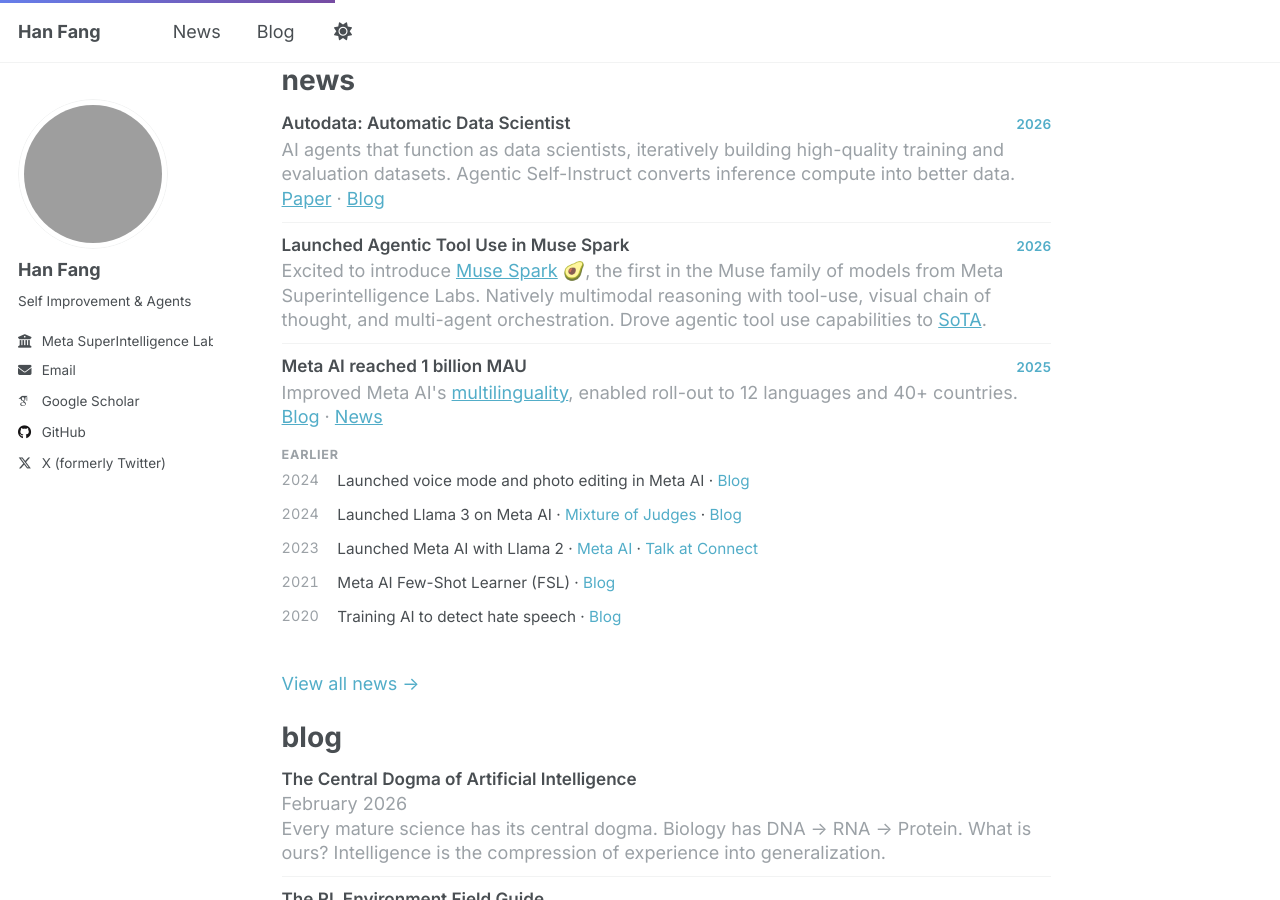
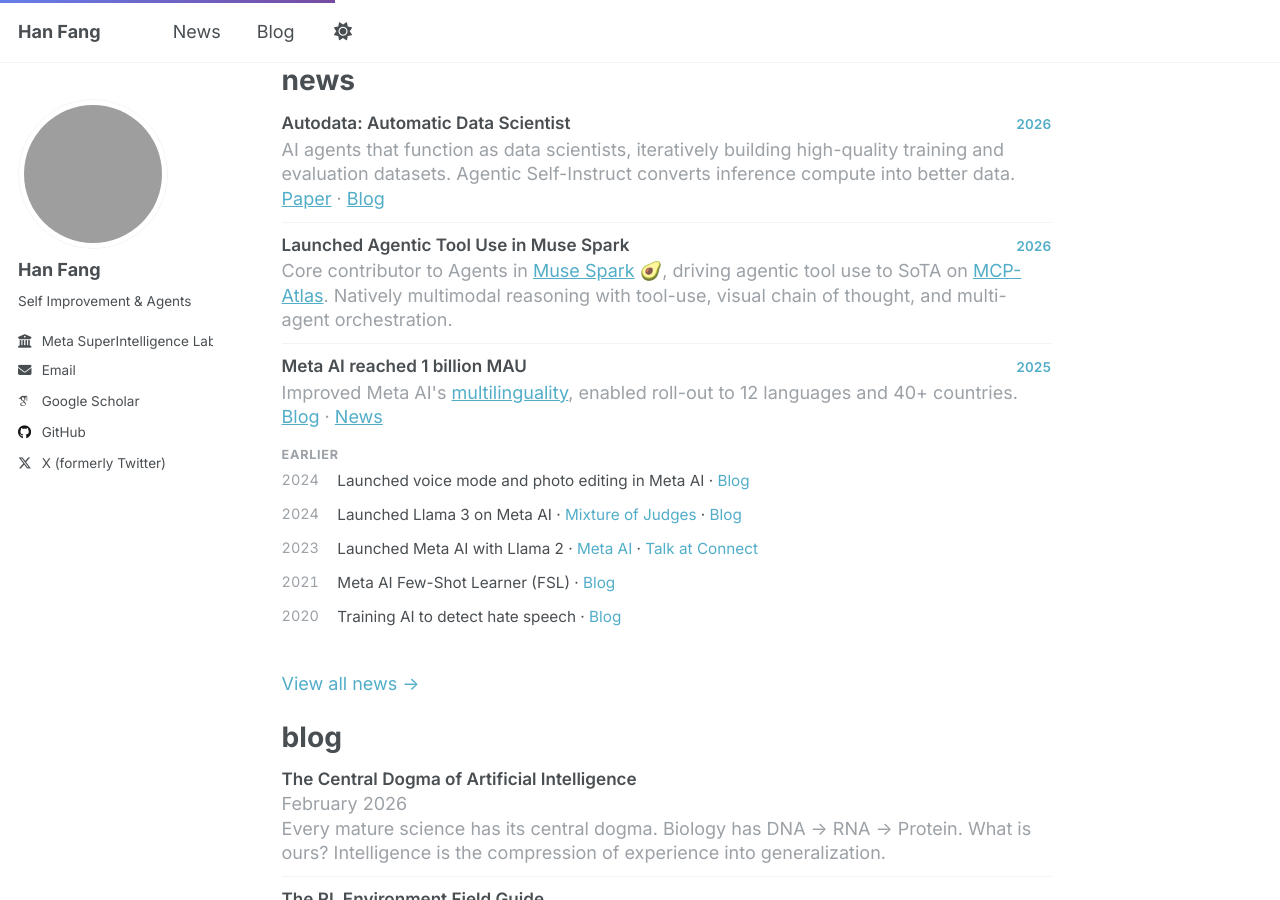
Before and after one commit to hanfang/hanfang.github.io, a Jekyll site: the page built from _pages/about.md, in a window 1280 px wide and 900 px high, scrolled down 417 px. Built offline with Jekyll 4.4.1, drawn with Linux system fonts in a browser that asks for light colours; some web fonts are replaced.

Commit message:
Reword Muse Spark news item
Co-Authored-By: Claude Opus 4.8 (1M context) <noreply@anthropic.com>

```diff
--- a/_pages/about.md
+++ b/_pages/about.md
@@ -32,7 +32,7 @@ news
     <h3 class="news-item__title">Launched Agentic Tool Use in Muse Spark</h3>
     <span class="news-item__year">2026</span>
   </div>
-  <p class="news-item__desc">Excited to introduce <a href="https://ai.meta.com/blog/introducing-muse-spark-msl/">Muse Spark</a> 🥑, the first in the Muse family of models from Meta Superintelligence Labs. Natively multimodal reasoning with tool-use, visual chain of thought, and multi-agent orchestration. Drove agentic tool use capabilities to <a href="https://labs.scale.com/leaderboard/mcp_atlas">SoTA</a>.</p>
+  <p class="news-item__desc">Core contributor to Agents in <a href="https://ai.meta.com/blog/introducing-muse-spark-msl/">Muse Spark</a> 🥑, driving agentic tool use to SoTA on <a href="https://labs.scale.com/leaderboard/mcp_atlas">MCP-Atlas</a>. Natively multimodal reasoning with tool-use, visual chain of thought, and multi-agent orchestration.</p>
 </div>
 
 <div class="news-item">
```
Also changed, not shown: _pages/news.md (+1 -1 lines).
